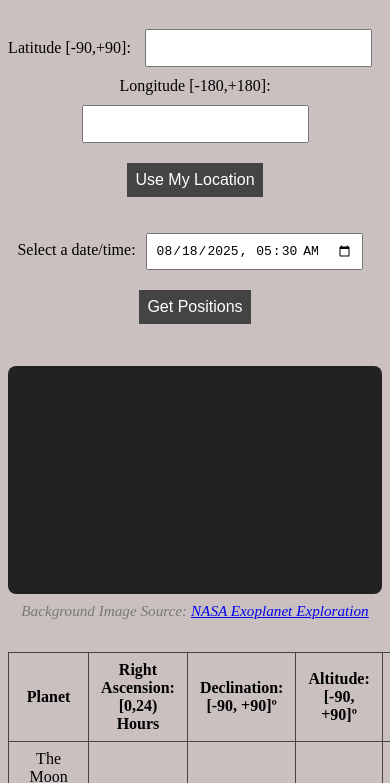
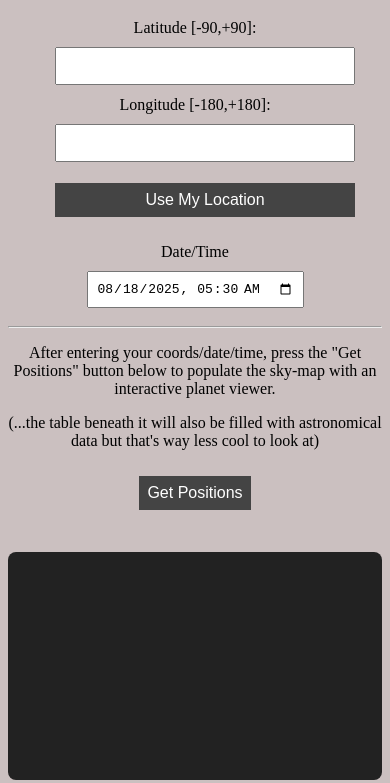
Before and after one commit to AcBurggg/planet-viewer, a website built with Vite: page index.html in a window 390 px wide. Shown: the part 61-844 px from the top of the page. Built offline with nearby package versions, Linux system fonts and the light colour scheme; no server answers; files whose address does not match are found by name.

Commit message:
changed UI to be better for mobile ... hopefully

```diff
--- a/index.html
+++ b/index.html
@@ -11,14 +11,22 @@
     <h1>Planet Position Tracker</h1>
 
 
-    <form id="coords-form" style="margin-bottom:1em;">
-      <label>Latitude [-90,+90]: <input type="number" id="lat-input" step="any" min="-90" max="90" required></label>
-      <label>Longitude [-180,+180]: <input type="number" id="lon-input" step="any" min="-180" max="180" required></label>
-      <button type="button" id="use-geoloc">Use My Location</button>
-    </form>
+  <form id="coords-form" style="max-width: 300px; margin: 0 auto 1em auto;">
+    <label for="lat-input" style="display:block; text-align:center;">Latitude [-90,+90]:</label>
+    <input type="number" id="lat-input" step="any" min="-90" max="90" required style="width:100%; box-sizing:border-box; margin-bottom:0.7em; text-align:center">
+    <label for="lon-input" style="display:block; text-align:center;">Longitude [-180,+180]:</label>
+    <input type="number" id="lon-input" step="any" min="-180" max="180" required style="width:100%; box-sizing:border-box; margin-bottom:0.7em; text-align:center">
+    <button type="button" id="use-geoloc" style="width:100%;">Use My Location</button>
+  </form>
 
-    <label>Select a date/time:</label><input type="datetime-local" id="datetime">
-    <button id="update-btn">Get Positions</button>
+
+  <label for="datetime-local" style="display:block; text-align:center;">Date/Time</label>
+  <input type="datetime-local" id="datetime">
+  <br>
+  <hr>
+  <p>After entering your coords/date/time, press the "Get Positions" button below to populate the sky-map with an interactive planet viewer.</p>
+  <p>(...the table beneath it will also be filled with astronomical data but that's way less cool to look at)</p>
+<button id="update-btn">Get Positions</button>
 
 
   <table id="planet-table" style="margin-top:2em;">
@@ -44,9 +52,10 @@
         <tr><td>Neptune</td><td id="neptune-ra"></td><td id="neptune-dec"></td><td id="neptune-alt"></td><td id="neptune-az"></td></tr>
       </tbody>
     </table>
+    <hr>
 
     <div class="coordinate-explanation" style="max-width: 700px; margin: 2em auto 0 auto; background: #f5f5f5; padding: 1.5em; border-radius: 8px; box-shadow: 0 2px 8px rgba(0,0,0,0.04); text-align: left;">
-      <h2 style="margin-top:0; font-size:1.2em;">Interpreting these Numbers :-)</h2>
+      <h2 style="margin-top:0; font-size:1.2em; text-align:center">Interpreting these Numbers :-)</h2>
       <p>
         Right ascension and declination, when paired together, form <a href="https://en.wikipedia.org/wiki/Equatorial_coordinate_system" target="_blank"> equatorial coordinates</a> and can be thought of as the celestial source of truth for the location of an object in the night sky. They do not depend on the position of the observer on Earth.
       </p>
```
